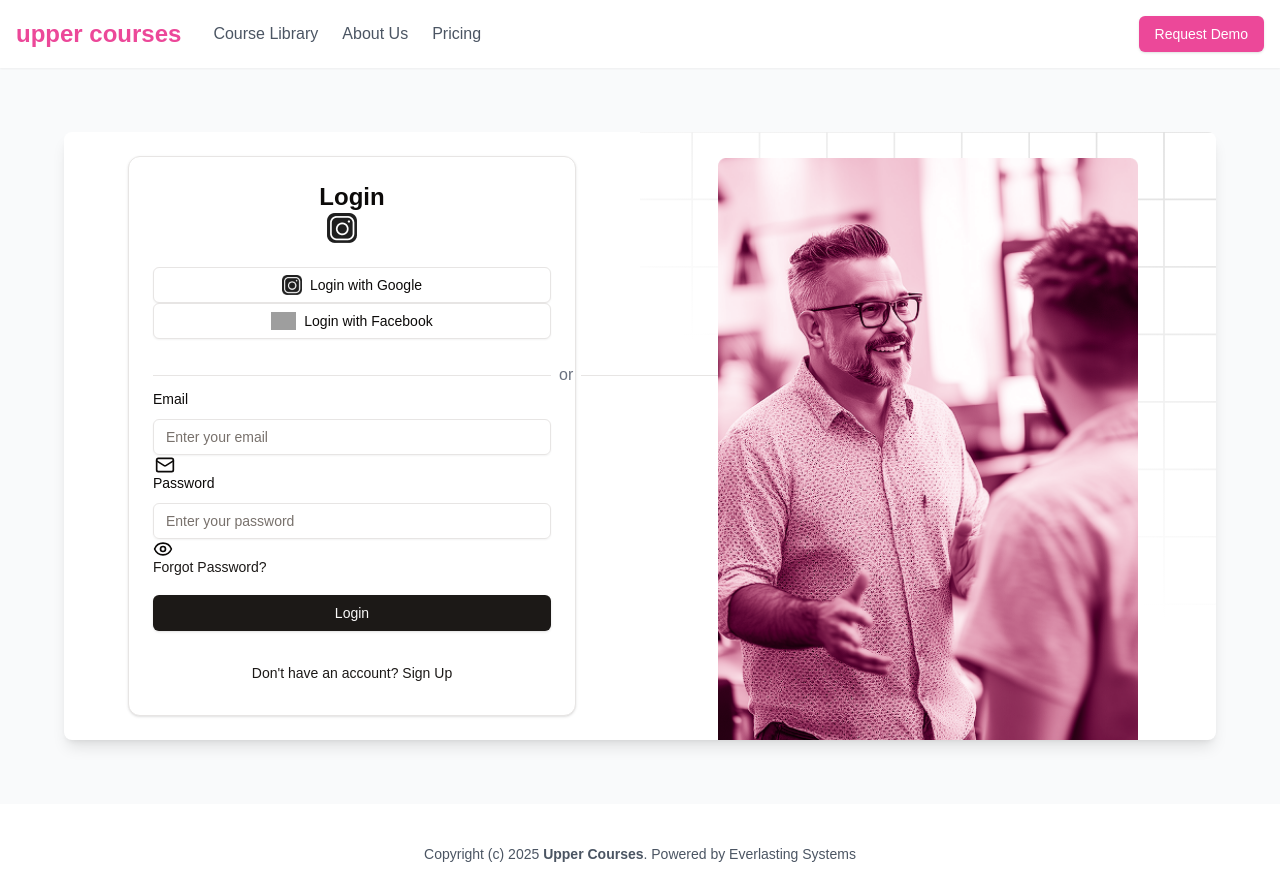
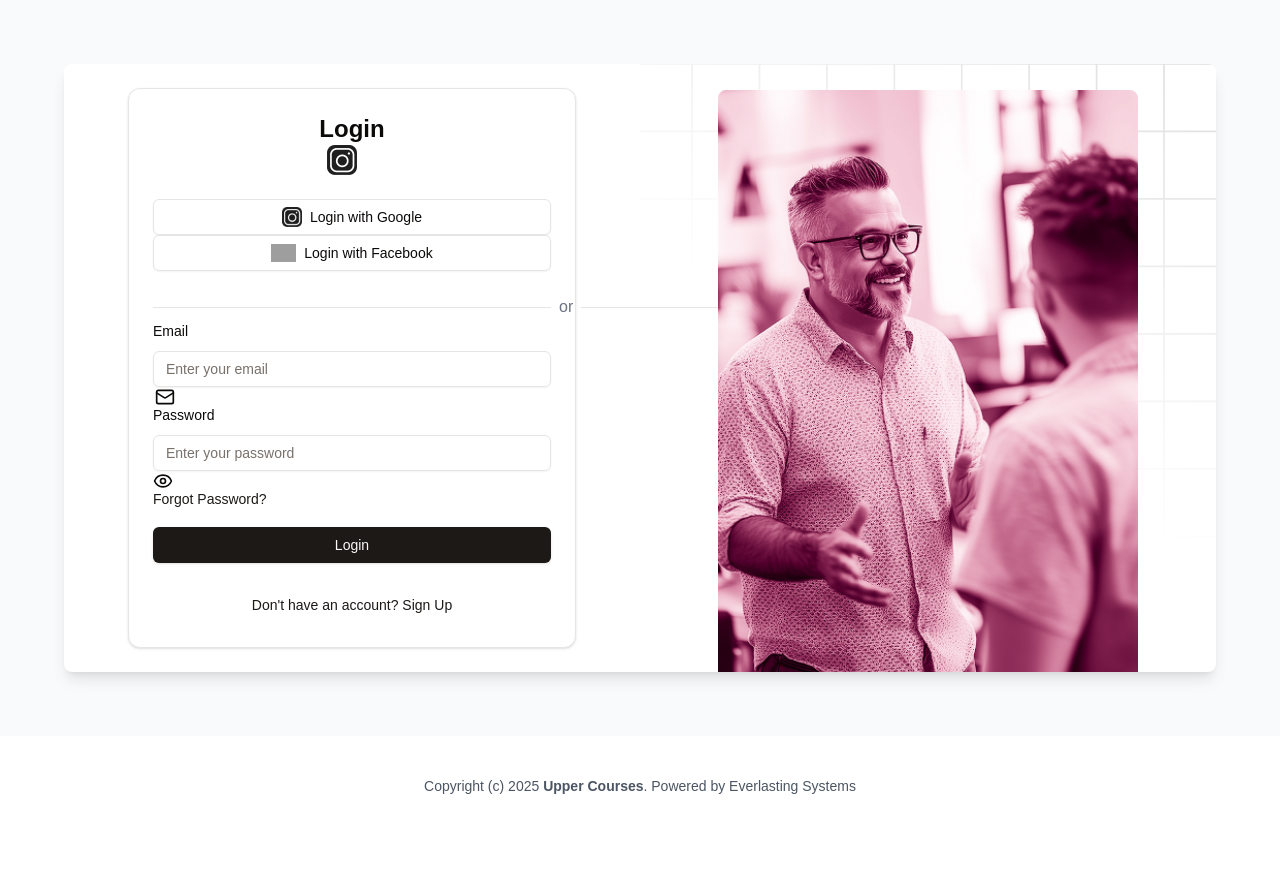
Before and after one commit to babaphemy/emba, a Next.js app: page /auth/login in a window 1280 px wide. After the commit the page ends 820 px from the top, so only its background shows below. Built offline with nearby package versions, Linux system fonts and the light colour scheme; no server answers; grey boxes are pictures that could not be loaded.

Commit message:
removing header

```diff
--- a/src/app/auth/forgot-password/page.tsx
+++ b/src/app/auth/forgot-password/page.tsx
@@ -4,7 +4,6 @@ import { Suspense } from "react";
 import Image from "next/image";
 
 import ForgotPasswordComponent from "@/component/user/ForgotPasswordComponent";
-import Header from "@/component/home/Header";
 import Footer from "@/component/dashboard/Footer";
 
 const ForgotPassword = () => {
@@ -14,8 +13,6 @@ const ForgotPassword = () => {
         id="forgot-password-component"
         className="min-h-screen flex flex-col"
       >
-        <Header />
-
         <main className="flex-grow py-8 md:py-12">
           <div className="container mx-auto px-4">
             <div className="flex justify-center items-center">
--- a/src/app/auth/login/page.tsx
+++ b/src/app/auth/login/page.tsx
@@ -3,14 +3,11 @@
 import Image from "next/image";
 import LoginComponent from "@/component/user/LoginComponent";
 
-import Header from "@/component/home/Header";
 import Footer from "@/component/dashboard/Footer";
 
 export default function Login() {
   return (
     <div id="login-component" className="min-h-screen flex flex-col">
-      <Header />
-
       <main className="flex-grow bg-gray-50 dark:bg-gray-900 py-10 md:py-16">
         <div className="container mx-auto px-4">
           <div className="flex justify-center items-center">
```
